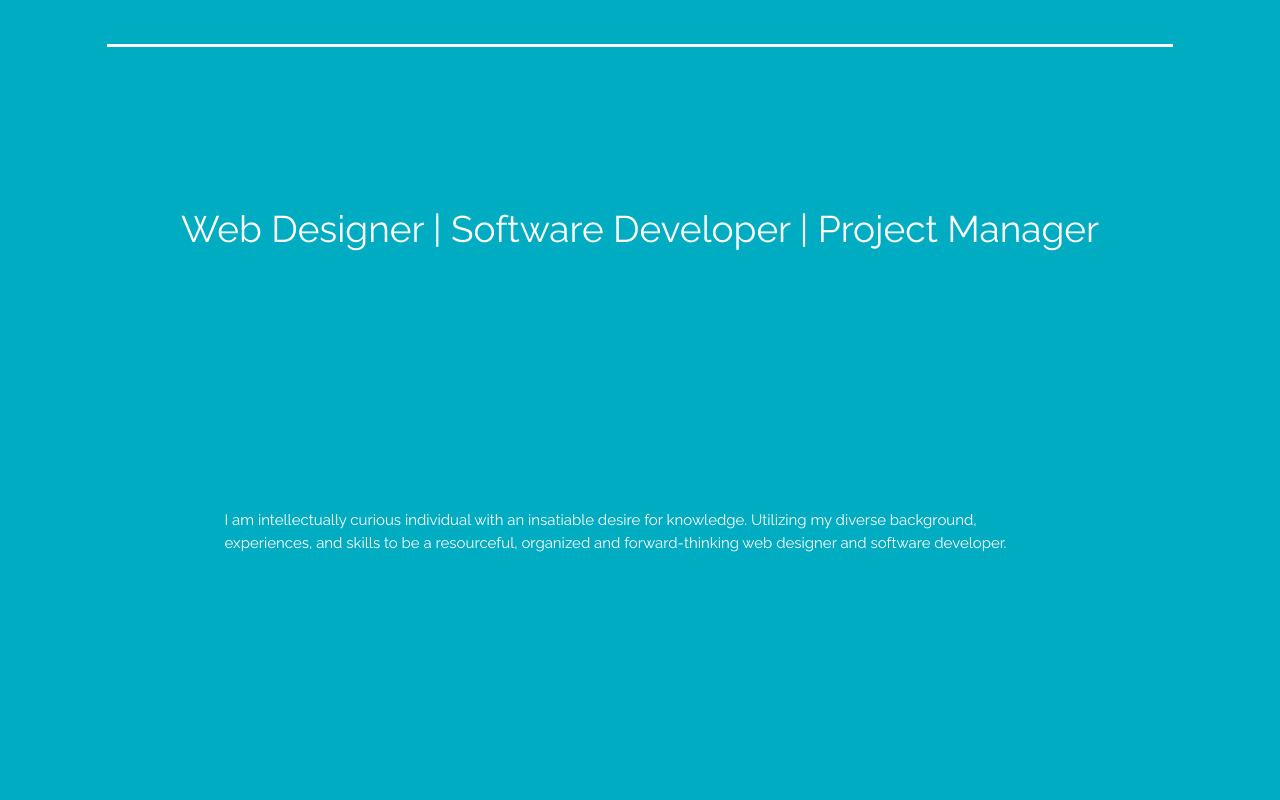
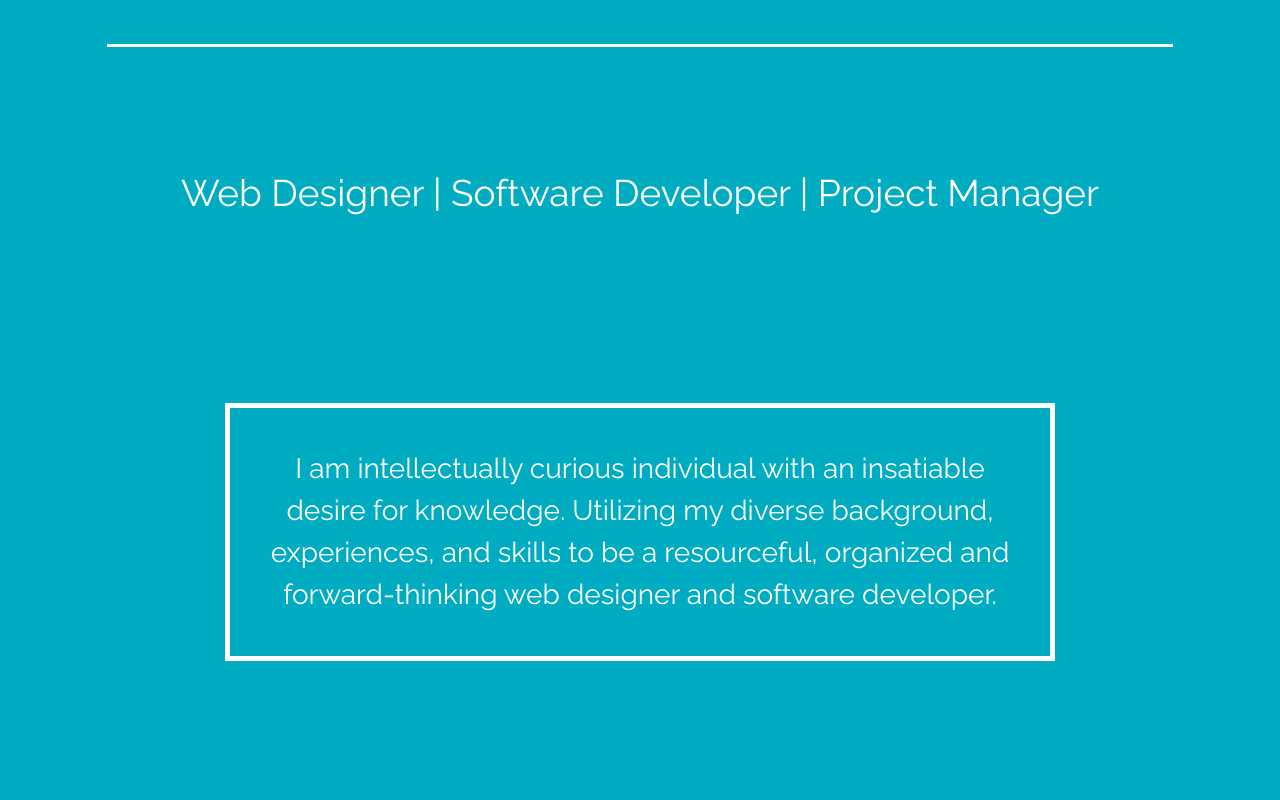
Before and after one commit to CodeMeKathy/CodeMeKathy.github.io, a plain HTML site: page index.html in a window 1280 px wide. Shown: the part 840-1640 px from the top of the page. Drawn offline with nearby package versions, Linux system fonts and the light colour scheme.

Commit message:
Corrected the profile div and updated the project3 description.

```diff
--- a/index.html
+++ b/index.html
@@ -34,9 +34,9 @@
           <li>
             <a href="#portfolio">Portfolio</a>
           </li>
-          <li>
+          <!-- <li>
             <a href="resume.html">Resume</a>
-          </li>
+          </li> -->
           <li>
             <a href="#contact">Contact</a>
           </li>
@@ -55,7 +55,7 @@
     </div>
     <section class="row" id="about">
       <div class="row">
-        <div class="gcocol s12">
+        <div class="col s12">
           <div class="center valign-wrapper tag-line">
             <p>Web Designer | Software Developer | Project Manager</p>
           </div>
@@ -63,7 +63,7 @@
       </div>
       <div class="row">
         <div class="col s8 offset-s2">
-          <div class="profile">
+          <div class="valign-center box-text center brand">
             I am intellectually curious individual with an insatiable desire for knowledge. Utilizing my diverse background, experiences,
             and skills to be a resourceful, organized and forward-thinking web designer and software developer.
           </div>
```
Also changed, not shown: 2 other files.
